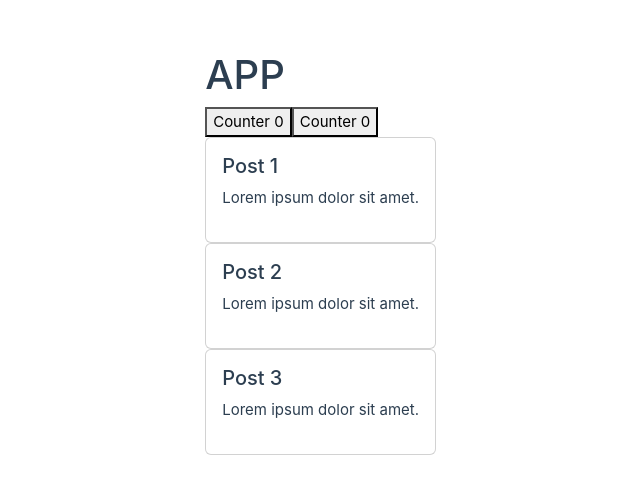
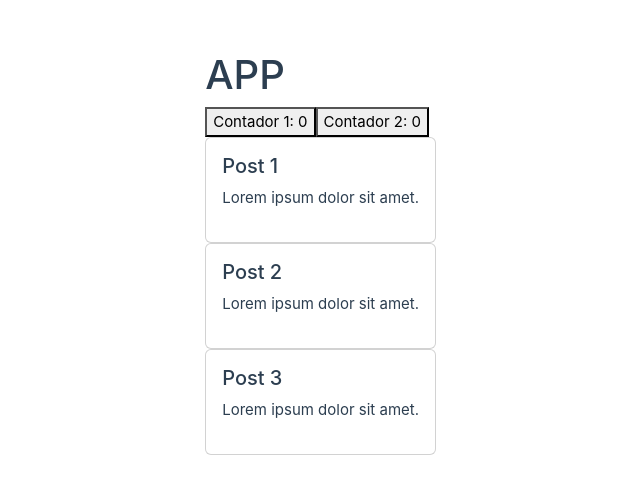
Before and after one commit to eduardo280198/vue3-components, a Vue app: page / in a window 1280 px wide. Shown: the part 147-640 px from the top of the page, without its empty margins (192-832 px from the left). Built offline with nearby package versions, Linux system fonts and the light colour scheme.

Commit message:
defineProps agregado en los componentes de boton

```diff
--- a/src/App.vue
+++ b/src/App.vue
@@ -8,8 +8,8 @@
   <div class="container">
     <h1>APP</h1>
 
-    <ButtonCounter></ButtonCounter>
-    <button-counter></button-counter>
+    <ButtonCounter texto="Contador 1:"></ButtonCounter>
+    <button-counter texto="Contador 2:"></button-counter>
 
     <BlogPost title="Post 1"></BlogPost>
     <BlogPost title="Post 2"></BlogPost>
--- a/src/components/ButtonCounter.vue
+++ b/src/components/ButtonCounter.vue
@@ -4,10 +4,12 @@
     const counter = ref(0);
 
     const increment = () => counter.value++;
+
+    defineProps(['texto']);
 </script>
 
 <template>
-    <button @click="increment">Counter {{counter}}</button>
+    <button @click="increment">{{texto}} {{counter}}</button>
 </template>
 
 <style></style>
```
